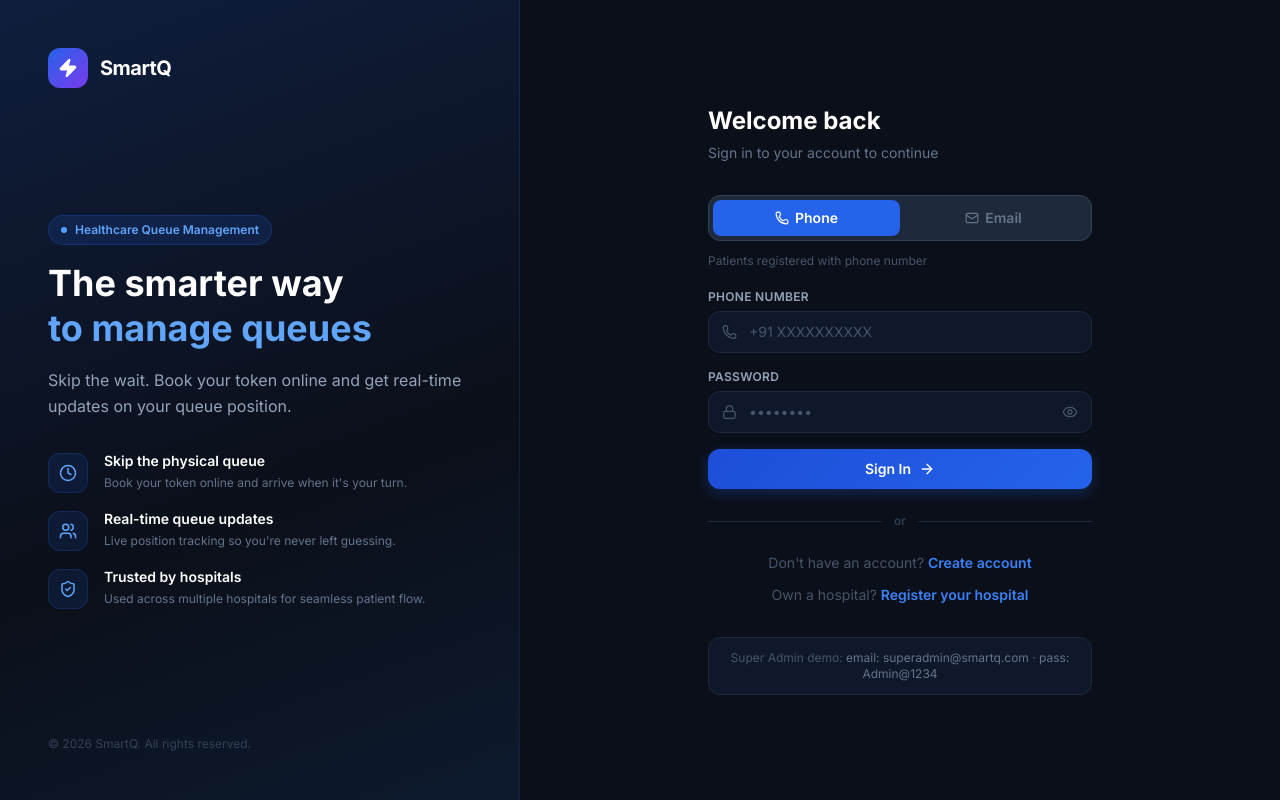
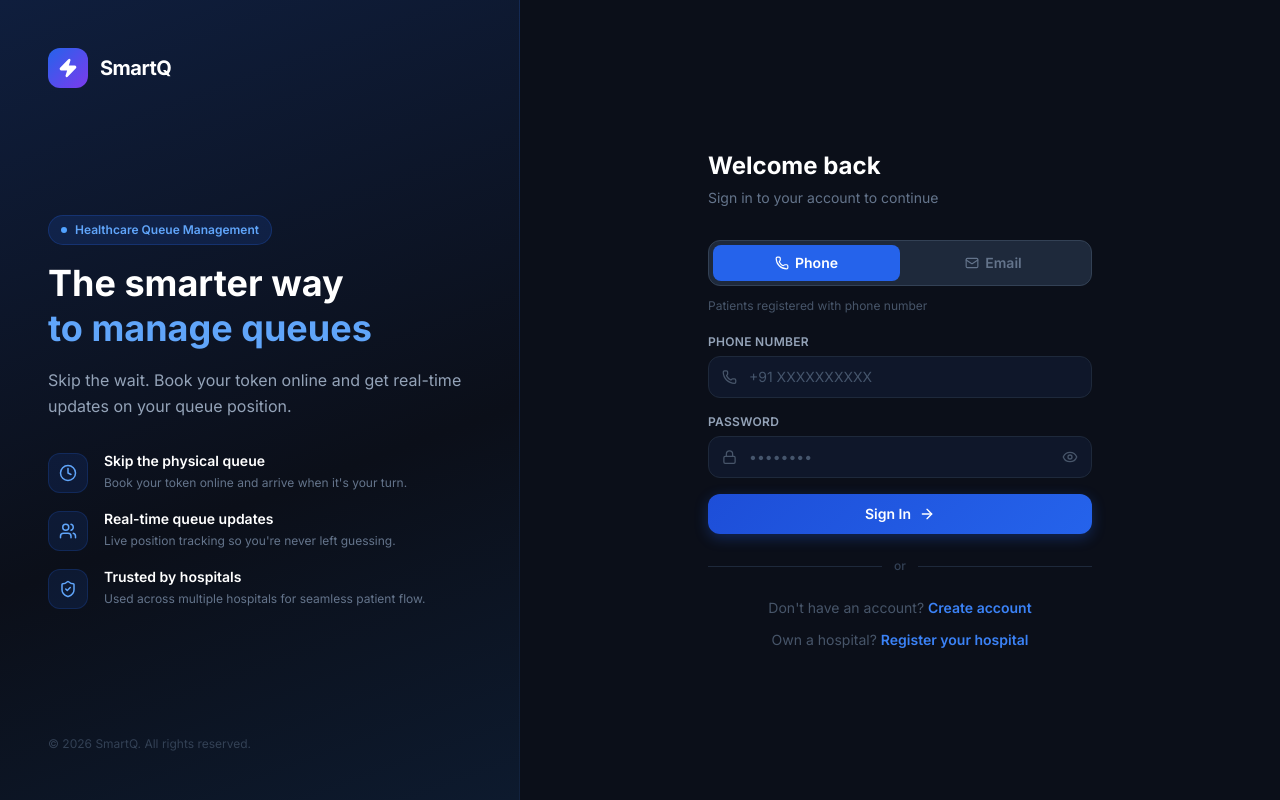
Before and after one commit to ayaan0060/SmartQ, a React app in the folder frontend/: page /login in a window 1280 px wide. Built offline with nearby package versions, Linux system fonts and the light colour scheme; the HTML template or start-up script is replaced by a standard one.

Commit message:
chore: remove super admin demo credentials from login page

```diff
--- a/frontend/src/pages/Login.jsx
+++ b/frontend/src/pages/Login.jsx
@@ -246,12 +246,7 @@ export default function Login() {
             </p>
           </div>
 
-          <div className="mt-8 rounded-xl px-4 py-3 text-center" style={{ background: '#0F172A', border: '1px solid #1E293B' }}>
-            <p className="text-xs" style={{ color: '#475569' }}>
-              Super Admin demo:{' '}
-              <span style={{ color: '#64748B' }}>email: superadmin@smartq.com · pass: Admin@1234</span>
-            </p>
-          </div>
+
         </div>
       </div>
     </div>
```
